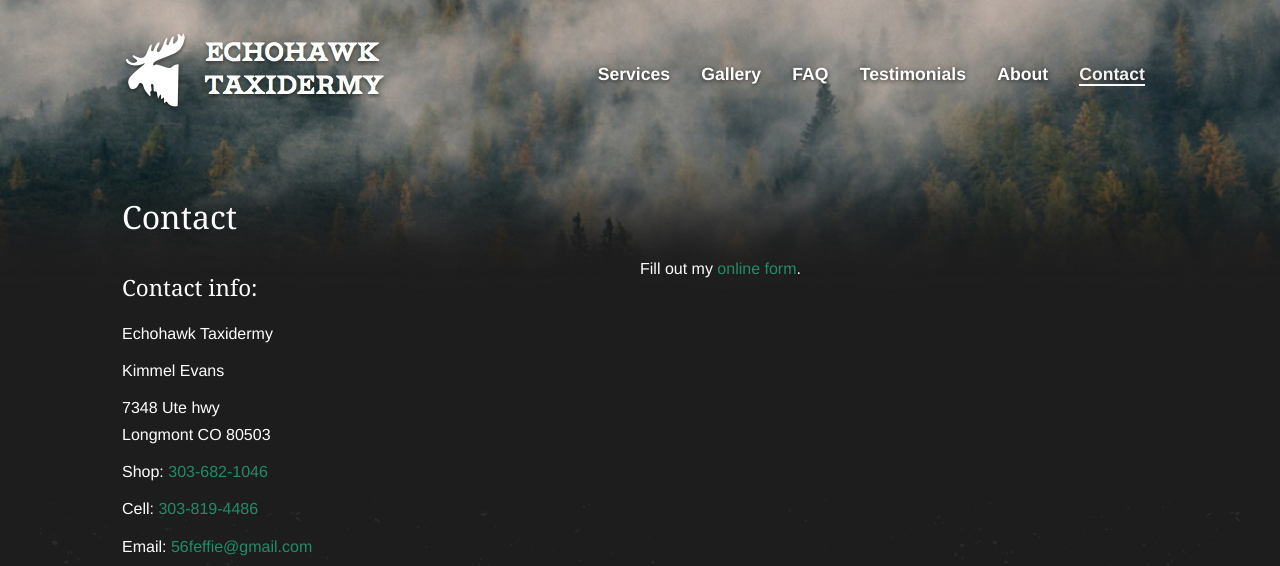
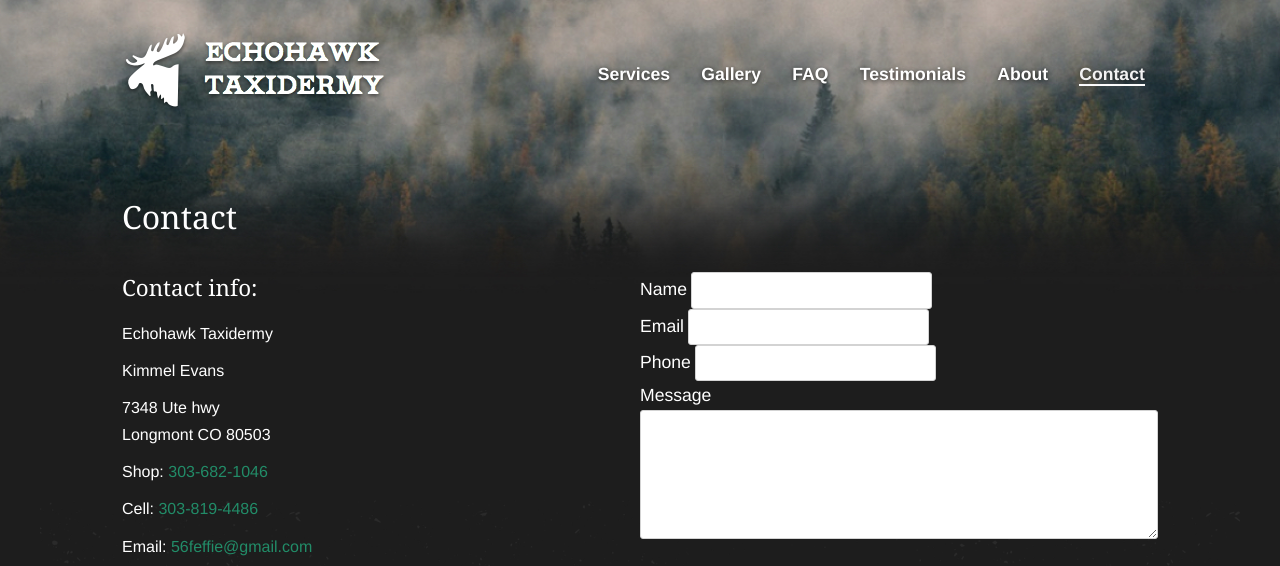
Before and after one commit to variantstudios/echohawktaxidermy.com, a Jekyll site: the page built from pages/contact/index.md, in a window 1280 px wide, cut to the strip 0-566 px from the top of the page. Built offline with Jekyll 4.4.1, drawn with Linux system fonts in a browser that asks for light colours; nearby versions of some CDN libraries.

Commit message:
Updated '_includes/contact-form.html' via CloudCannon

```diff
--- a/_includes/contact-form.html
+++ b/_includes/contact-form.html
@@ -1,19 +1,29 @@
-<div id="wufoo-z1nqj6r808a6sx7">
-Fill out my <a href="https://echohawktaxidermy.wufoo.com/forms/z1nqj6r808a6sx7">online form</a>.
-</div>
-<script type="text/javascript">var z1nqj6r808a6sx7;(function(d, t) {
-var s = d.createElement(t), options = {
-'userName':'echohawktaxidermy',
-'formHash':'z1nqj6r808a6sx7',
-'autoResize':true,
-'height':'557',
-'async':true,
-'host':'wufoo.com',
-'header':'show',
-'ssl':true};
-s.src = ('https:' == d.location.protocol ? 'https://' : 'http://') + 'www.wufoo.com/scripts/embed/form.js';
-s.onload = s.onreadystatechange = function() {
-var rs = this.readyState; if (rs) if (rs != 'complete') if (rs != 'loaded') return;
-try { z1nqj6r808a6sx7 = new WufooForm();z1nqj6r808a6sx7.initialize(options);z1nqj6r808a6sx7.display(); } catch (e) {}};
-var scr = d.getElementsByTagName(t)[0], par = scr.parentNode; par.insertBefore(s, scr);
-})(document, 'script');</script>
+
+
+<div id="contact-message"><h3>{{page.webform.thank_you_message}}</h3></div>
+<form method="post" class="contact-form" action="/contact/?sent=true">
+  <input type="hidden" name="_to" value="{{page.webform.to}}">
+  <input type="hidden" name="_subject" value="{{page.webform.subject}}">
+
+   <input type="text" name="_gotcha" style="display: none;">
+    <div class="webform-component">
+        <label for="name">Name</label>
+        <input type="text" name="name" id="name" required="">
+    </div>
+    <div class="webform-component">
+        <label for="email">Email</label>
+        <input type="email" name="email" id="email" required="">
+    </div>
+     <div class="webform-component">
+        <label for="phone">Phone</label>
+        <input type="text" name="phone" id="phone">
+    </div>
+    <div class="webform-component">
+        <label for="message">Message</label>
+        <textarea id="message" name="message" rows="6"></textarea>
+    </div>
+   <div class="g-recaptcha" data-sitekey="6Leyaz0UAAAAAH7lM-yk279gQjULWTJjGco-ooE2"></div><br>
+    <br>
+
+    <input class="sendButton" type="submit" value="Send">
+</form>
```
